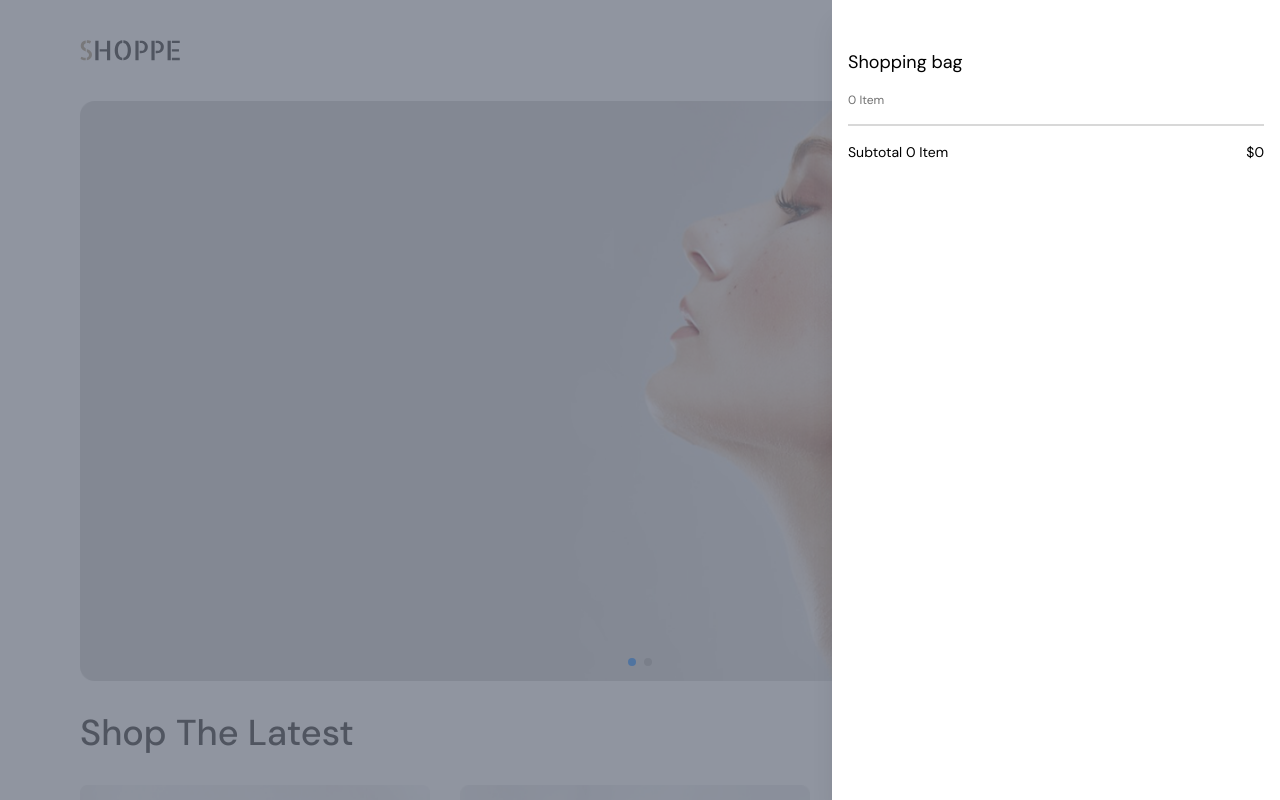
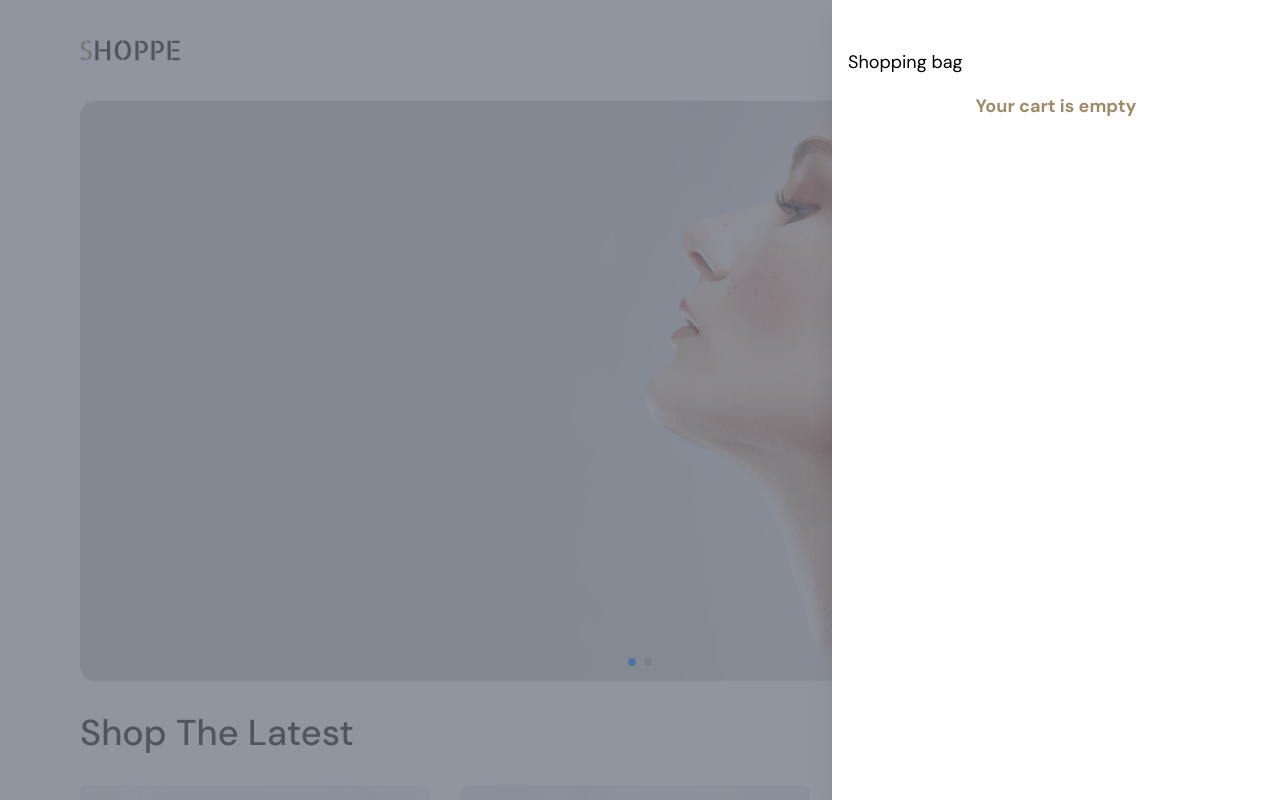
Before and after one commit to mokamaleldin/Shop, a Next.js app: page / in a window 1280 px wide. Both pictures are taken after a click on the button 1138 px from the left and 50 px from the top of the page. Shown: the top 800 px of the page. Built offline with nearby package versions, Linux system fonts and the light colour scheme.

Commit message:
refactor: Optimize shopping bag component and update cart total price calculation

```diff
--- a/src/app/components/Header/Shopingbag.tsx
+++ b/src/app/components/Header/Shopingbag.tsx
@@ -24,7 +24,9 @@ const Shopingbag = ({ setOpen }: { setOpen: (isOpen: boolean) => void }) => {
     return (
         <div className="mt-12 mb-4 mx-4 flex flex-col gap-4 overflow-hidden">
             <div className="text-lg ">Shopping bag</div>
+            {cart.length > 0 &&
 
+                <>
                 <div className="overflow-auto">
                     <div>
                         <div className="text-DarkGray text-xs">
@@ -50,23 +52,22 @@ const Shopingbag = ({ setOpen }: { setOpen: (isOpen: boolean) => void }) => {
                         ))}
                     </div>
                 </div>
-
-
-
                 <div className="flex flex-col gap-4 justify-end ">
                     <hr className="border-t-2 border-Gray " />
                     <div className="text-sm flex justify-between items-center">
                         <p>Subtotal {cart.length > 1 ? `${cart.length} Items` : `${cart.length} Item`}</p>
                         <p>${totalPrice}</p>
                     </div>
-                {cart.length > 0 &&
                     <Link href="/Shopping-Card">
                         <button onClick={() => setOpen(false)} className="border w-full py-3 rounded-md font-semibold duration-200 border-black text-black hover:text-white hover:bg-black">
                             VIEW CART
                         </button>
                     </Link>
+
+                </div>
+                </>
             }
-            </div>
+            {cart.length === 0 && <div className="text-lg text-center text-accent font-bold">Your cart is empty</div>}
         </div>
     )
 }
```
Lines whose indentation alone changed are shown as unchanged.
